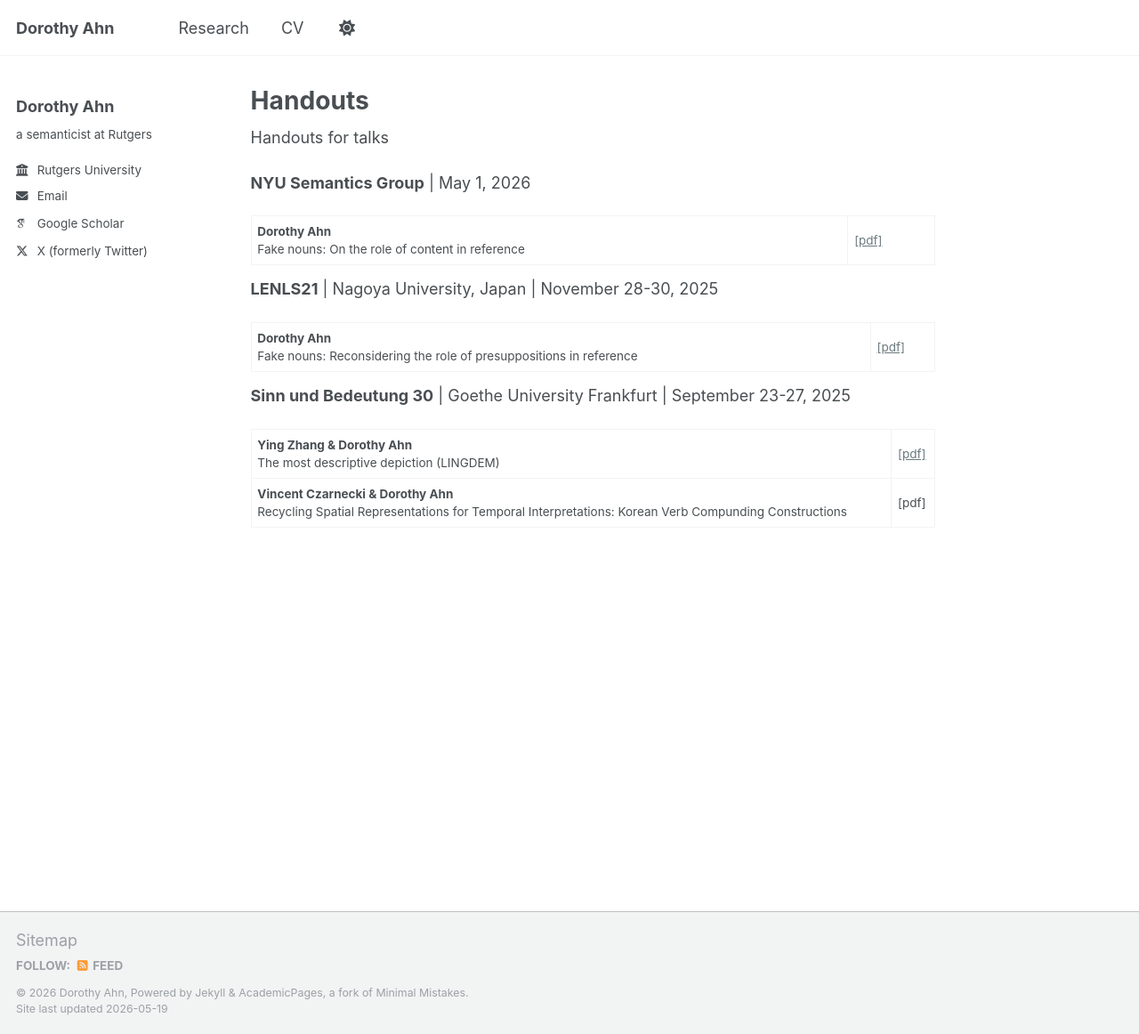
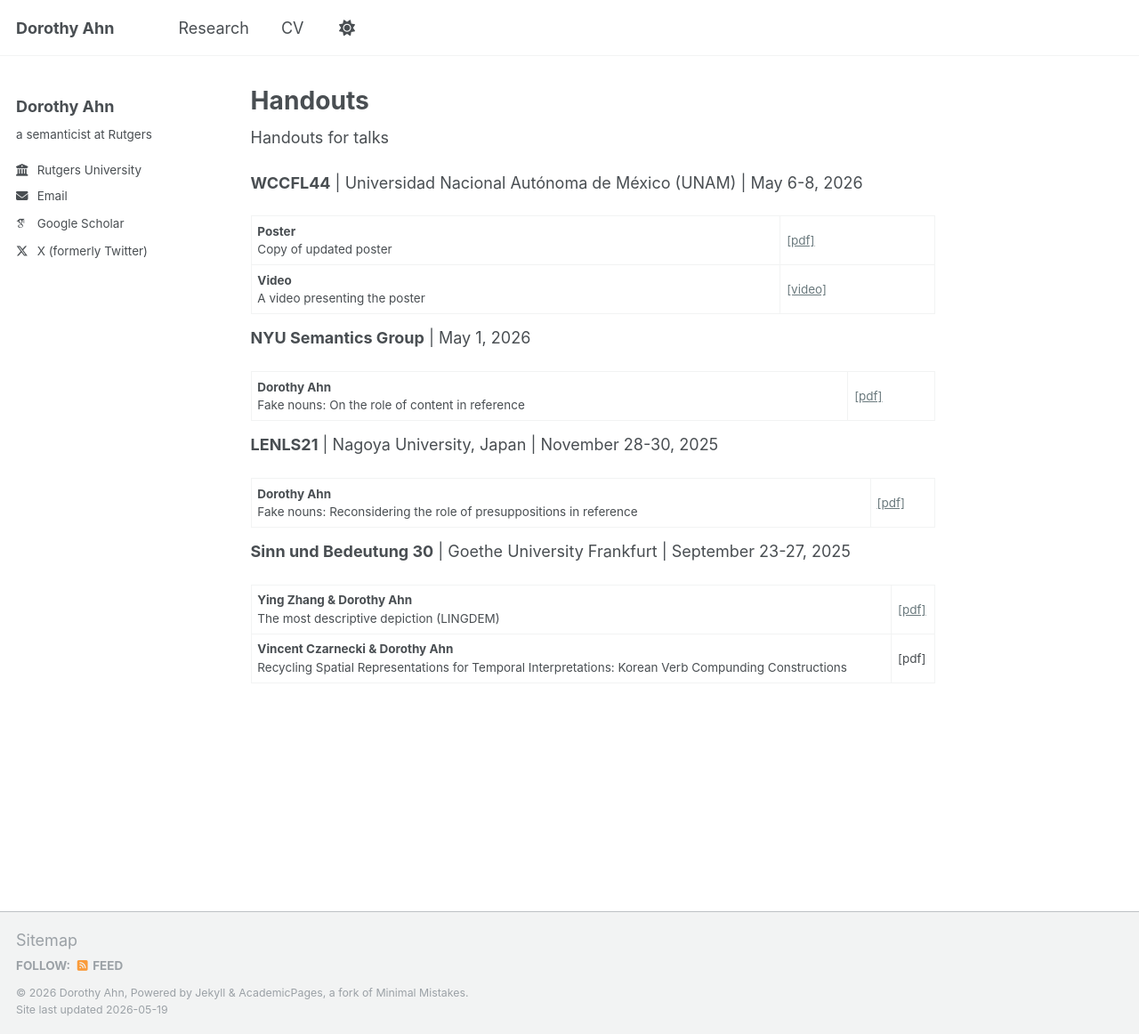
Before and after one commit to doroahn/doroahn.github.io, a Jekyll site: the page built from _pages/handouts.md, in a window 1280 px wide and 1162 px high. Shown: the whole window at 89% size. Built offline with Jekyll 4.4.1, drawn with Linux system fonts in a browser that asks for light colours; some web fonts are replaced.

Commit message:
Update handouts.md

```diff
--- a/_pages/handouts.md
+++ b/_pages/handouts.md
@@ -5,6 +5,31 @@ author_profile: true
 ---
 
 Handouts for talks
+
+**WCCFL44** \| Universidad Nacional Autónoma de México (UNAM) \| May 6-8, 2026
+
+<table>
+
+  <tr>
+    <td>
+      <strong>Poster</strong><br>
+      Copy of updated poster
+    </td>
+    <td>
+      <a href="https://doroahn.github.io/files/ahn_wccfl44_poster-updated.pdf">[pdf]</a>
+    </td>
+  </tr>
+  <tr>
+    <td>
+      <strong>Video</strong><br>
+      A video presenting the poster
+    </td>
+    <td>
+      <a href="https://rutgers.zoom.us/rec/play/P2LvN3LzaOYujtku_CaTsiO0aPMZPzoQXhV_4iyPlDf2zbXm3x2aD5428a1rd7P0-65WzYJbLeHBCI19.yOPgn205th5YQKEV">[video]</a>
+    </td>
+  </tr>
+</table>
+
 
 **NYU Semantics Group** \| May 1, 2026
 
```
